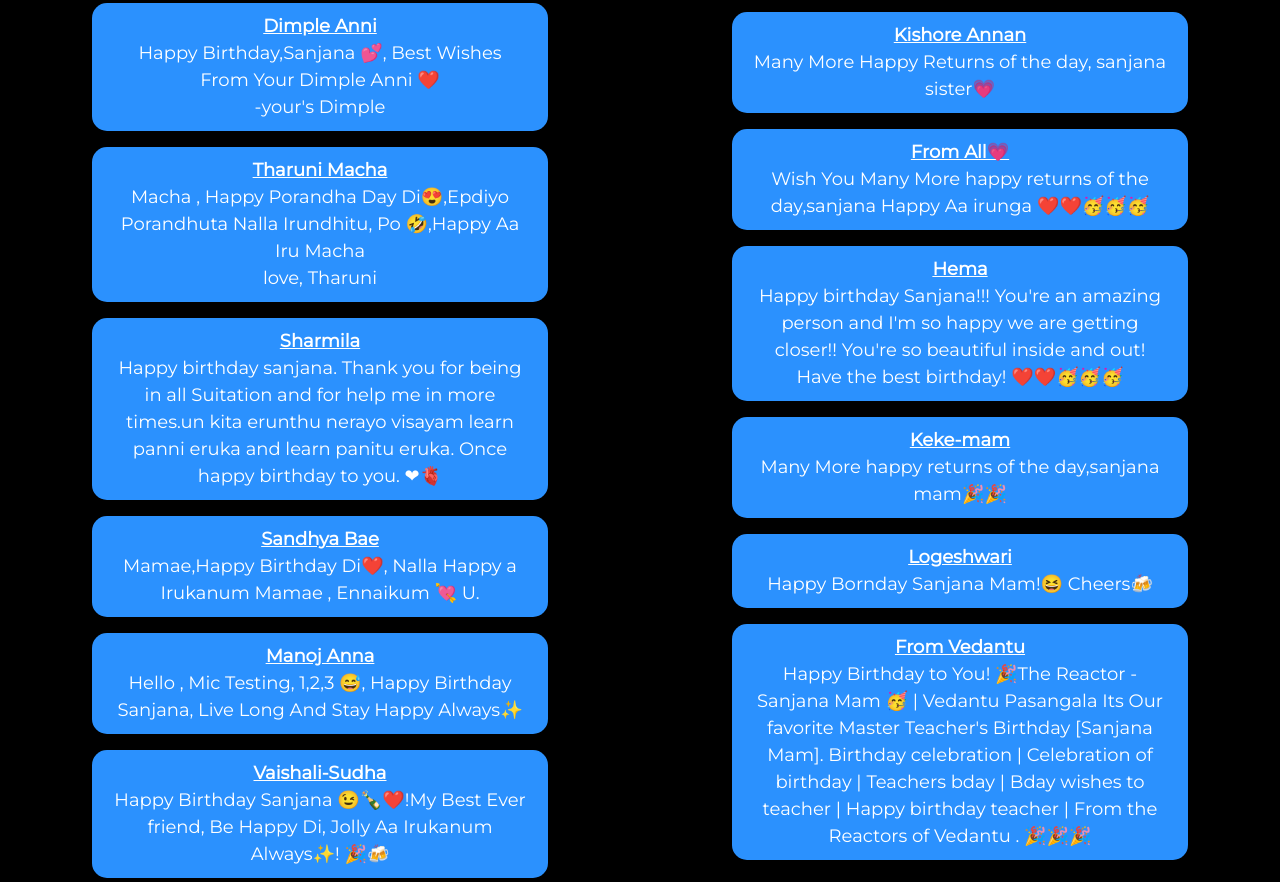
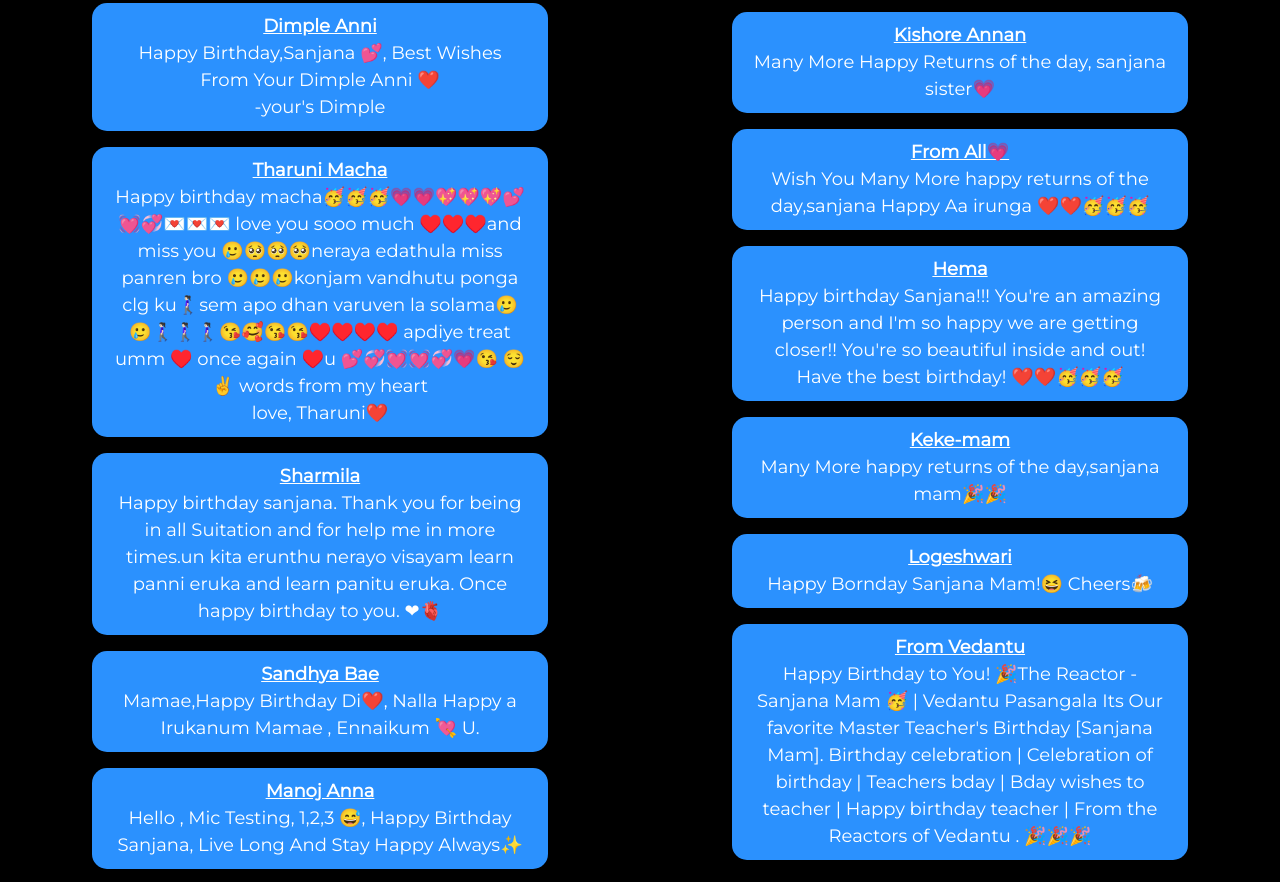
Before and after one commit to viratKohliKin/bdayoflaine, a plain HTML site: page content.html in a window 1280 px wide. Shown: the part 2599-3481 px from the top of the page. Drawn offline with nearby package versions, Linux system fonts and the light colour scheme.

Commit message:
Update content.html

```diff
--- a/content.html
+++ b/content.html
@@ -774,9 +774,12 @@
           <p class="Christie text-wrap">
             <u><b>Tharuni Macha</b></u>
             <br />
-            Macha , Happy Porandha Day Di😍,Epdiyo Porandhuta Nalla Irundhitu, Po 🤣,Happy Aa Iru Macha
+Happy birthday macha🥳🥳🥳💗💗💖💖💖💕💓💞💌💌💌 love you sooo much ♥️♥️♥️and miss you 🥲🥺🥺🥺neraya edathula miss panren bro 🥲🥲🥲konjam vandhutu ponga clg ku🚶🏻‍♀️sem apo dhan varuven la solama🥲🥲🚶🏻‍♀️🚶🏻‍♀️🚶🏻‍♀️😘🥰😘😘♥️♥️♥️♥️ apdiye treat umm ♥️ once again ♥️u 💕💞💓💓💞💗😘
+
+
+😌✌️ words from my heart
             <br />
-            love, Tharuni
+            love, Tharuni❤️
           </p>
           <p class="Zoey text-wrap">
             <u><b>Sharmila</b></u>
```
